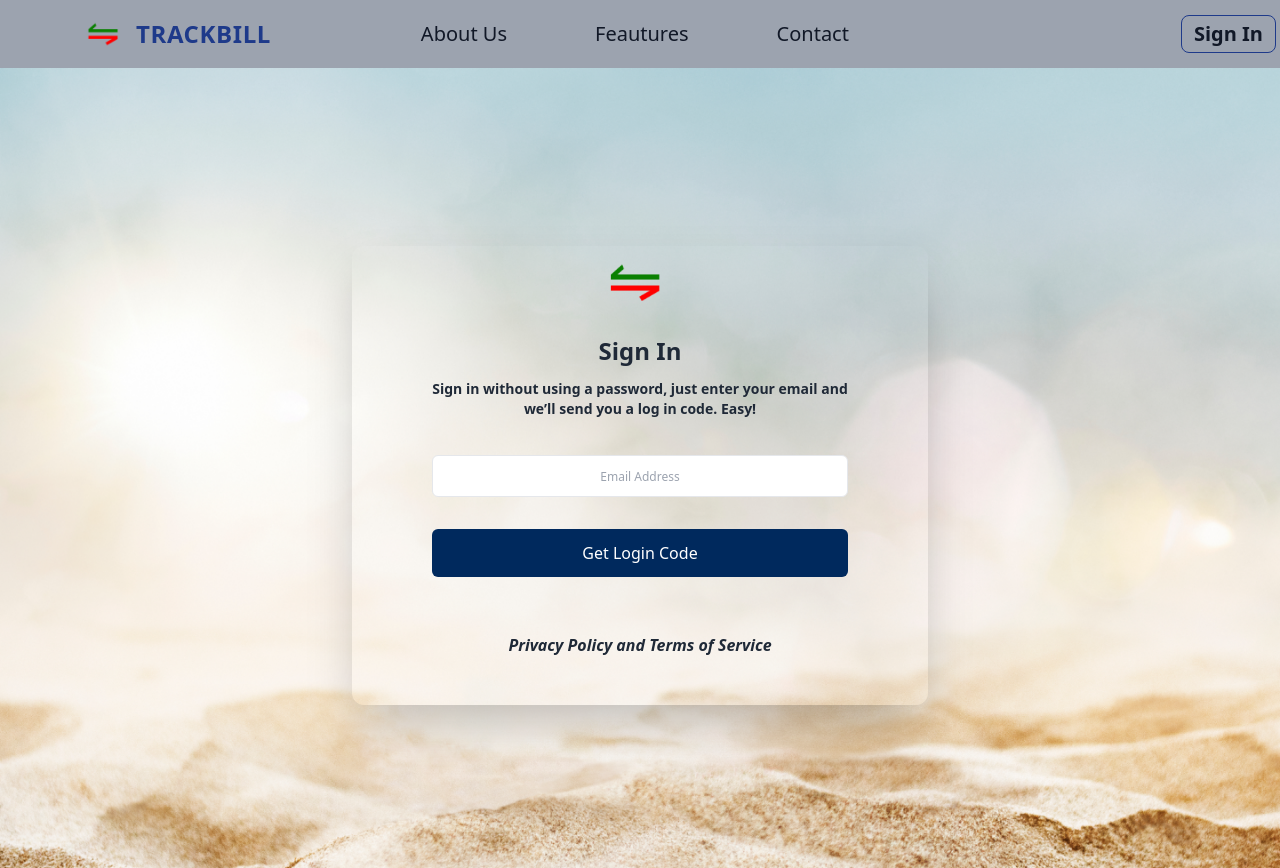
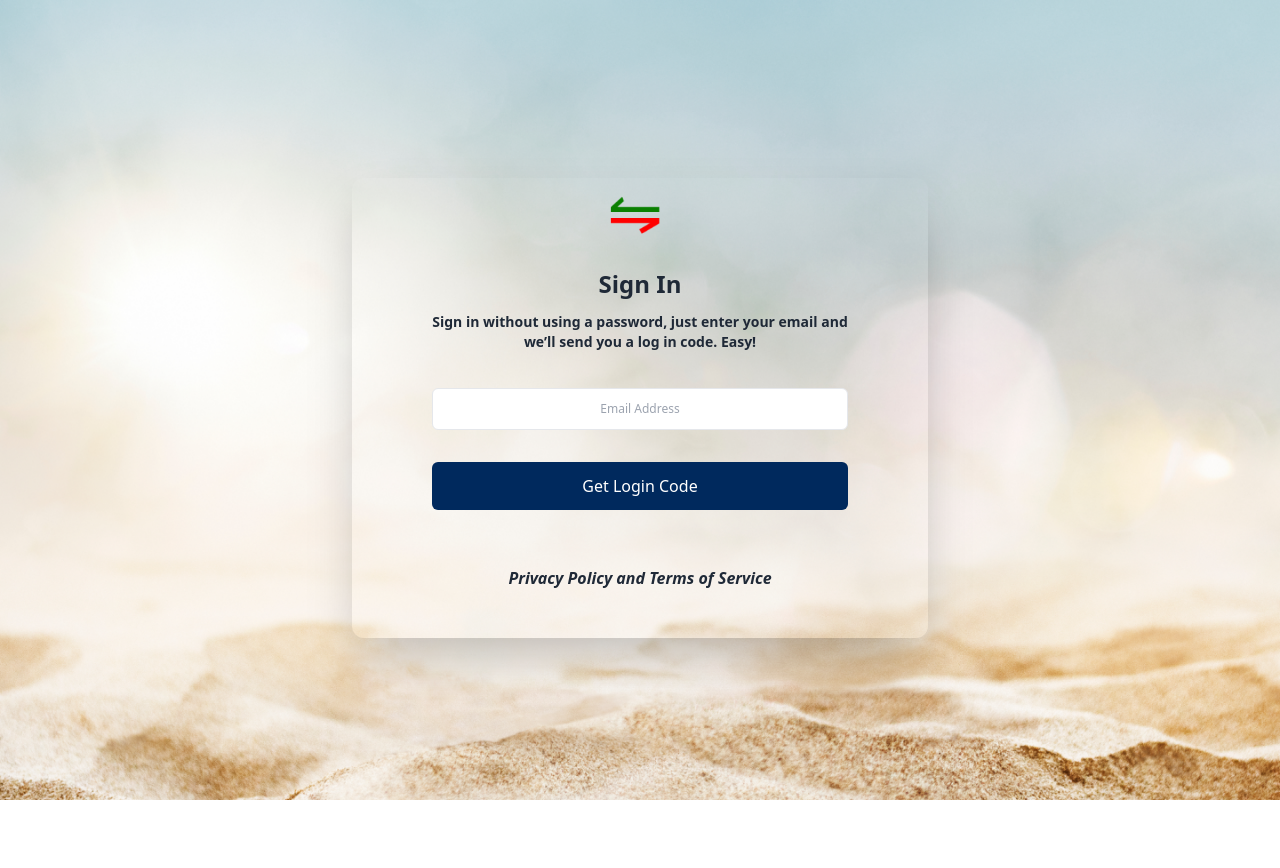
Before and after one commit to holuborhee/trackbill, a Vue app: page /login in a window 1280 px wide. After the commit the page ends 800 px from the top, so only its background shows below. Built offline with nearby package versions, Linux system fonts and the light colour scheme.

Commit message:
refactoring

```diff
--- a/src/App.vue
+++ b/src/App.vue
@@ -1,8 +1,8 @@
  <template>
-  <div class="flex flex-col h-screen justify-between">
+  <div class="flex flex-col min-h-screen justify-between">
 
 
-      <TheHeader />
+
       <main class="flex-grow justify-center item-center">
             <router-view></router-view>
       </main>
@@ -13,17 +13,3 @@
 
 
 </template>
-
-<script>
-import TheHeader from './components/TheHeader.vue'
-
-
-export default {
-  components:{
-    TheHeader,
-
-
-  }
-
-}
-</script>
--- a/src/routes.js
+++ b/src/routes.js
@@ -31,9 +31,9 @@
                           name:'login'
                         },
                         {
-                          path: "/verification",
+                          path: "/verify",
                           component: Verification,
-                          name:'verify'
+                          name:'verification'
                         }
                       ]
                     },
--- a/src/views/Landing.vue
+++ b/src/views/Landing.vue
@@ -1,4 +1,5 @@
 <template>
+<TheHeader />
   <div
     class="
       min-h-screen
@@ -37,9 +38,11 @@
 
 <script>
 import TheFooter from '../components/TheFooter.vue'
+import TheHeader from '../components/TheHeader.vue'
 export default {
   components:{
-    TheFooter
+    TheFooter,
+    TheHeader
   }
 }
 </script>
--- a/src/views/Login.vue
+++ b/src/views/Login.vue
@@ -69,7 +69,7 @@
 
   methods: {
     getVerificationCode() {
-      this.$router.push("./verification");
+      this.$router.push("./verify");
     },
   },
 };
```
